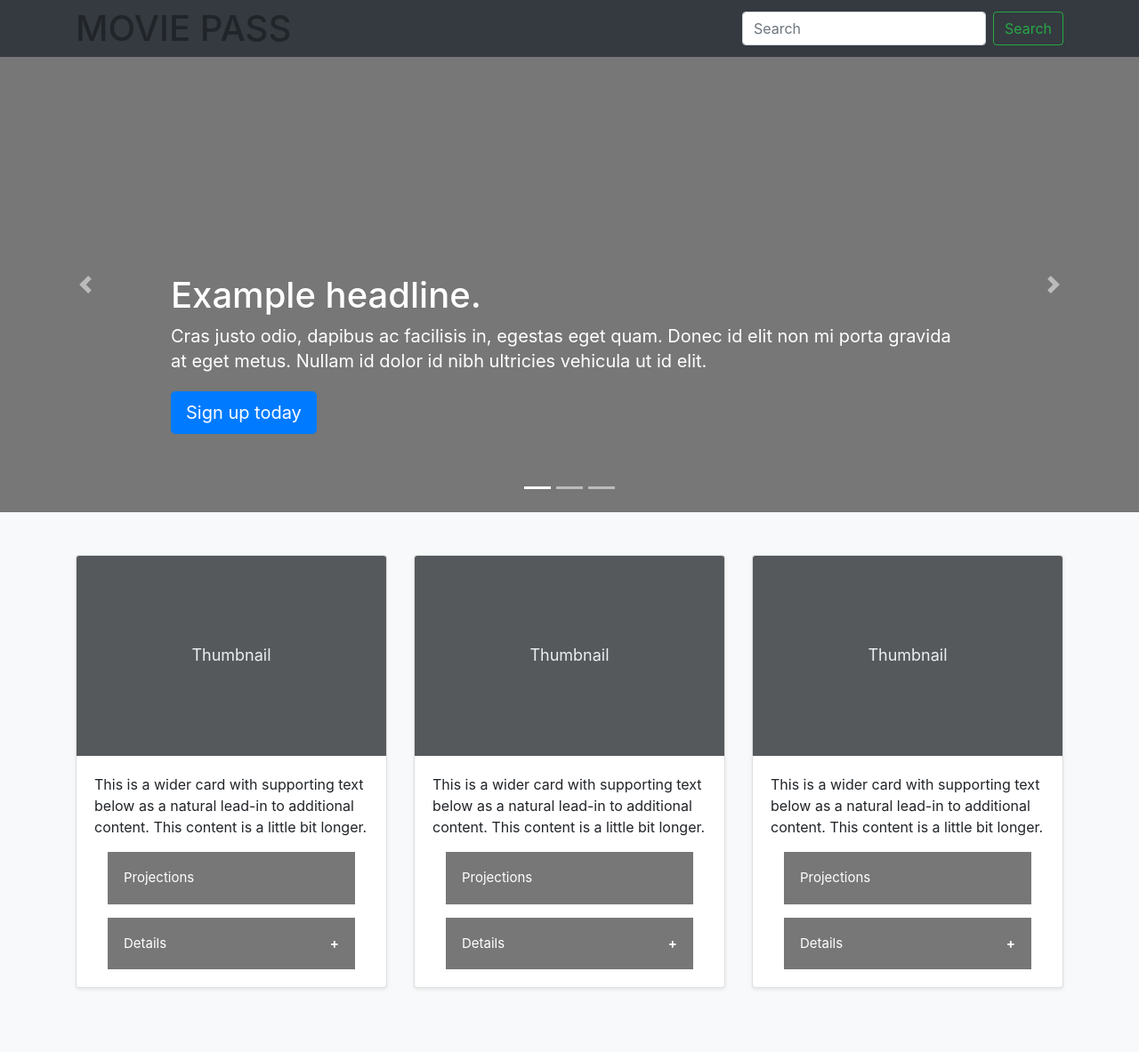
After one commit to lautarolagos/MoviePassTP, a PHP site: template Views/Billboard.php in a window 1280 px wide. The commit adds this page. Shown: the whole page at 89% size. Run offline with PHP 8.4, Linux system fonts and the light colour scheme; the template is opened without the code that fills it, so the values that code supplies are empty; some libraries are stand-ins or nearby versions.

Commit message:
vistas billboard

```diff
--- a/Controllers/BillboardController.php
+++ b/Controllers/BillboardController.php
@@ -57,5 +57,10 @@
 
 
         }
+
+        public function ShowBillboard()
+        {
+            require_once(VIEWS_PATH."Billboard.php");
+        }
     }
 ?>
--- a/Models/Ticket.php
+++ b/Models/Ticket.php
@@ -42,7 +42,5 @@
         {
             $this->purchase = $purchase;
         }
-
-
     }
 ?>
--- /dev/null
+++ b/Views/Billboard.php
@@ -0,0 +1,162 @@
+<!doctype html>
+<html lang="en">
+  <head>
+    <meta charset="utf-8">
+    <meta name="viewport" content="width=device-width, initial-scale=1, shrink-to-fit=no">
+    <meta name="description" content="">
+    <meta name="author" content="Mark Otto, Jacob Thornton, and Bootstrap contributors">
+    <meta name="generator" content="Jekyll v4.1.1">
+    <title>Billboard · MoviePass</title>
+
+    <link rel="canonical" href="https://getbootstrap.com/docs/4.5/examples/album/">
+
+    <!-- Bootstrap core CSS -->
+<link href="../assets/dist/css/bootstrap.min.css" rel="stylesheet">
+
+    <style>
+      .bd-placeholder-img {
+        font-size: 1.125rem;
+        text-anchor: middle;
+        -webkit-user-select: none;
+        -moz-user-select: none;
+        -ms-user-select: none;
+        user-select: none;
+      }
+
+      @media (min-width: 768px) {
+        .bd-placeholder-img-lg {
+          font-size: 3.5rem;
+        }
+      }
+    </style>
+    <!-- Custom styles for this template -->
+    <link href="<?php echo CSS_PATH ?>billboard.css" rel="stylesheet">
+  </head>
+  <body>
+    <header>
+<!-- NAV -->
+<div class="navbar navbar-dark bg-dark shadow-sm">
+      <div class="container d-flex justify-content-between">
+        <h1 style="margin:0; padding:0;">M<span>OVIE</span> P<span>ASS</span></h1>
+        <form action="#" method="" class="form-inline mt-2 mt-md-0">
+        <input class="form-control mr-sm-2" type="text" id="btn-search" placeholder="Search" aria-label="Search">
+        <button class="btn btn-outline-success my-2 my-sm-0" for="btn-search" type="button">Search</button>
+      </form>
+      </div>
+    </div>
+    </div>
+  </nav>
+<!-- NAV END -->
+</header>
+<!-- CAROUSEL -->
+<main role="main">
+
+  <div id="myCarousel" class="carousel slide" data-ride="carousel">
+    <ol class="carousel-indicators">
+      <li data-target="#myCarousel" data-slide-to="0" class="active"></li>
+      <li data-target="#myCarousel" data-slide-to="1"></li>
+      <li data-target="#myCarousel" data-slide-to="2"></li>
+    </ol>
+    <div class="carousel-inner">
+      <div class="carousel-item active">
+        <svg class="bd-placeholder-img" width="100%" height="100%" xmlns="http://www.w3.org/2000/svg" preserveAspectRatio="xMidYMid slice" focusable="false" role="img"><rect width="100%" height="100%" fill="#777"/></svg>
+        <div class="container">
+          <div class="carousel-caption text-left">
+            <h1>Example headline.</h1>
+            <p>Cras justo odio, dapibus ac facilisis in, egestas eget quam. Donec id elit non mi porta gravida at eget metus. Nullam id dolor id nibh ultricies vehicula ut id elit.</p>
+            <p><a class="btn btn-lg btn-primary" href="#" role="button">Sign up today</a></p>
+          </div>
+        </div>
+      </div>
+      <div class="carousel-item">
+        <svg class="bd-placeholder-img" width="100%" height="100%" xmlns="http://www.w3.org/2000/svg" preserveAspectRatio="xMidYMid slice" focusable="false" role="img"><rect width="100%" height="100%" fill="#777"/></svg>
+        <div class="container">
+          <div class="carousel-caption">
+            <h1>Another example headline.</h1>
+            <p>Cras justo odio, dapibus ac facilisis in, egestas eget quam. Donec id elit non mi porta gravida at eget metus. Nullam id dolor id nibh ultricies vehicula ut id elit.</p>
+            <p><a class="btn btn-lg btn-primary" href="#" role="button">Learn more</a></p>
+          </div>
+        </div>
+      </div>
+      <div class="carousel-item">
+        <svg class="bd-placeholder-img" width="100%" height="100%" xmlns="http://www.w3.org/2000/svg" preserveAspectRatio="xMidYMid slice" focusable="false" role="img"><rect width="100%" height="100%" fill="#777"/></svg>
+        <div class="container">
+          <div class="carousel-caption text-right">
+            <h1>One more for good measure.</h1>
+            <p>Cras justo odio, dapibus ac facilisis in, egestas eget quam. Donec id elit non mi porta gravida at eget metus. Nullam id dolor id nibh ultricies vehicula ut id elit.</p>
+            <p><a class="btn btn-lg btn-primary" href="#" role="button">Browse gallery</a></p>
+          </div>
+        </div>
+      </div>
+    </div>
+    <a class="carousel-control-prev" href="#myCarousel" role="button" data-slide="prev">
+      <span class="carousel-control-prev-icon" aria-hidden="true"></span>
+      <span class="sr-only">Previous</span>
+    </a>
+    <a class="carousel-control-next" href="#myCarousel" role="button" data-slide="next">
+      <span class="carousel-control-next-icon" aria-hidden="true"></span>
+      <span class="sr-only">Next</span>
+    </a>
+  </div>
+    </main>
+
+<!-- CAROUSEL END -->
+
+<div class="album py-5 bg-light">
+    <div class="container">
+
+
+    <div class="row">
+    <?php
+    for($i=0; $i<3; $i++)
+    {?>
+        <div class="col-md-4">
+          <div class="card mb-4 shadow-sm">
+            <svg class="bd-placeholder-img card-img-top" width="100%" height="225" xmlns="http://www.w3.org/2000/svg" preserveAspectRatio="xMidYMid slice" focusable="false" role="img" aria-label="Placeholder: Thumbnail"><title>Placeholder</title><rect width="100%" height="100%" fill="#55595c"/><text x="50%" y="50%" fill="#eceeef" dy=".3em">Thumbnail</text></svg>
+            <div class="card-body">
+              <p class="card-text">This is a wider card with supporting text below as a natural lead-in to additional content. This content is a little bit longer.</p>
+              <div class="d-flex justify-content-between align-items-center">
+                <!-- BOTON COLAPSABLE -->
+                <div class="btn-group">
+                    <div class="container">
+                    <button type="button" class="projections">Projections</button>
+                        <button type="button" class="collapsible">Details</button>
+                        <div class="content">
+                            <p>Lorem ipsum dolor sit amet, consectetur adipisicing elit, sed do eiusmod tempor incididunt ut labore et dolore magna aliqua. Ut enim ad minim veniam, quis nostrud exercitation ullamco laboris nisi ut aliquip ex ea commodo consequat.</p>
+                        </div>
+                    </div>
+                </div>
+                <!-- BOTON COLAPSABLE END -->
+              </div>
+            </div>
+          </div>
+        </div>
+        <?php }?>
+      </div>
+    </div>
+  </div>
+</main>
+
+<!-- SCRIPT COLAPSABLE -->
+<script>
+var coll = document.getElementsByClassName("collapsible");
+var i;
+
+for (i = 0; i < coll.length; i++) {
+  coll[i].addEventListener("click", function() {
+    this.classList.toggle("active");
+    var content = this.nextElementSibling;
+    if (content.style.maxHeight){
+      content.style.maxHeight = null;
+    } else {
+      content.style.maxHeight = content.scrollHeight + "px";
+    }
+  });
+}
+</script>
+<!-- SCRIP COLAPSABLE END -->
+
+
+<script src="https://code.jquery.com/jquery-3.5.1.slim.min.js" integrity="sha384-DfXdz2htPH0lsSSs5nCTpuj/zy4C+OGpamoFVy38MVBnE+IbbVYUew+OrCXaRkfj" crossorigin="anonymous"></script>
+      <script>window.jQuery || document.write('<script src="../assets/js/vendor/jquery.slim.min.js"><\/script>')</script><script src="../assets/dist/js/bootstrap.bundle.min.js"></script>
+</html>
--- a/Views/Css/billboard.css
+++ b/Views/Css/billboard.css
@@ -1,49 +1,96 @@
-.jumbotron {
-    padding-top: 3rem;
-    padding-bottom: 3rem;
-    margin-bottom: 0;
-    background-color: #fff;
+/* Carousel base class */
+.carousel {
+    margin-bottom: 0rem;
   }
-  @media (min-width: 768px) {
-    .jumbotron {
-      padding-top: 6rem;
-      padding-bottom: 6rem;
+  /* Since positioning the image, we need to help out the caption */
+  .carousel-caption {
+    bottom: 3rem;
+    z-index: 10;
+  }
+  .carousel-caption h1 {
+      color: white;
+  }
+
+  /* Declare heights because of positioning of img element */
+  .carousel-item {
+    height: 32rem;
+  }
+  .carousel-item > img {
+    position: absolute;
+    top: 0;
+    left: 0;
+    min-width: 100%;
+    height: 32rem;
+  }
+
+
+  /* RESPONSIVE CSS
+  -------------------------------------------------- */
+
+@media (min-width: 40em) {
+    /* Bump up size of carousel content */
+    .carousel-caption p {
+      margin-bottom: 1.25rem;
+      font-size: 1.25rem;
+      line-height: 1.4;
+    }
+
+    .featurette-heading {
+      font-size: 50px;
     }
   }
 
-  .jumbotron p:last-child {
-    margin-bottom: 0;
+  @media (min-width: 62em) {
+    .featurette-heading {
+      margin-top: 7rem;
+    }
   }
 
-  .jumbotron h1 {
-    font-weight: 300;
+/* COLAPSABLE */
+.collapsible {
+    background-color: #777;
+    color: white;
+    cursor: pointer;
+    padding: 18px;
+    width: 100%;
+    border: none;
+    text-align: left;
+    outline: none;
+    font-size: 15px;
   }
 
-  .jumbotron .container {
-    max-width: 40rem;
+  .projections{
+    background-color: #777;
+    color: white;
+    cursor: pointer;
+    padding: 18px;
+    width: 100%;
+    border: none;
+    text-align: left;
+    outline: none;
+    font-size: 15px;
+    margin-bottom: 15px;
+  }
+  .active, .collapsible:hover {
+    background-color: #555;
   }
 
-  footer {
-    padding-top: 3rem;
-    padding-bottom: 3rem;
+  .collapsible:after {
+    content: '\002B';
+    color: white;
+    font-weight: bold;
+    float: right;
+    margin-left: 5px;
   }
 
-  footer p {
-    margin-bottom: .25rem;
+  .active:after {
+    content: "\2212";
   }
 
-  .button-edit{
-    border-radius: 5px;
-    padding: 5px 20px;
-    color: #FFF;
-    background: green;
-    cursor: pointer;
-    border: none;
-    font-family: 'Staatliches', cursive;
-    margin-right:  -60px;
-    margin-left: -10px;
-}
-
-  .button-edit:hover{
-  background: rgb(11, 39, 11);
-}
+  .content {
+    padding: 0 18px;
+    max-height: 0;
+    overflow: hidden;
+    transition: max-height 0.2s ease-out;
+    background-color: #f1f1f1;
+  }
--- a/Views/Home.php
+++ b/Views/Home.php
@@ -41,7 +41,7 @@
       <?php if(!isset($_SESSION['userLogedIn'])){?>
       <a class="nav-link active" href="<?php echo FRONT_ROOT ?>Session/ShowLoginView">Sign In</a> <?php } ?>
         <a class="nav-link" href="<?php echo FRONT_ROOT ?>Cinema/ShowCinemaList">Cinemas</a>
-        <a class="nav-link" href="#">Contact</a>
+        <a class="nav-link" href="<?php echo FRONT_ROOT ?>Billboard/ShowBillboard">Billboard</a>
       </nav>
     </div>
   </header>
```
Also changed, not shown: Views/Css/billboardAdmin.css (added, +49 -0 lines), Views/ShowMoviesAPI.php (+10 -2 lines).
